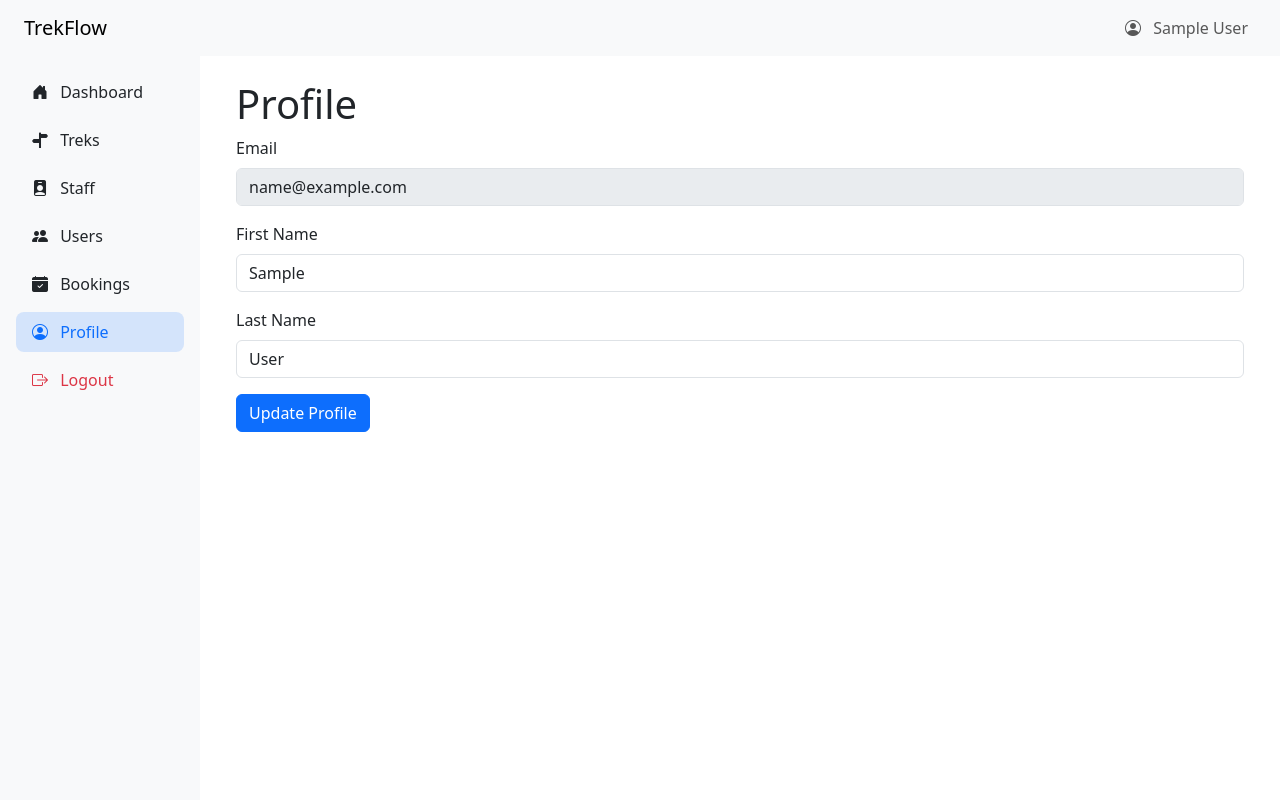
After one commit to 25f2000889/trekking-management-app, a Flask app: page /profile in a window 1280 px wide. The commit adds this page. Run offline with Flask 3, Linux system fonts and the light colour scheme; the visitor is signed in with stand-in values (Sample User, id 1); tables that the repository leaves empty hold one stand-in row (values such as "Sample post"); some libraries are stand-ins or nearby versions.

Commit message:
Add shared route and complete profile update

```diff
--- a/app.py
+++ b/app.py
@@ -6,6 +6,7 @@ from db import db
 from models.user import User
 from routes.web.auth import auth_bp
 from routes.web.admin import admin_bp
+from routes.web.shared import shared_bp
 
 
 def create_app():
@@ -24,6 +25,7 @@ def create_app():
 
     app.register_blueprint(auth_bp)
     app.register_blueprint(admin_bp)
+    app.register_blueprint(shared_bp)
 
     with app.app_context():
         db.create_all()
--- /dev/null
+++ b/routes/web/shared.py
@@ -0,0 +1,48 @@
+from flask import Blueprint, redirect, render_template, request, url_for, session, flash
+from decorators import auth_required
+from services import UserService
+
+shared_bp = Blueprint("shared", __name__, url_prefix="/")
+
+@shared_bp.route("/", methods=["GET"])
+def index():
+    return redirect(url_for("auth.login"))
+
+
+@shared_bp.route("/profile", methods=["GET", "POST"])
+@auth_required
+def profile():
+    if request.method == "POST":
+        firstName = request.form.get("first_name")
+        lastName = request.form.get("last_name")
+
+        form = {
+            "first_name": firstName,
+            "last_name": lastName
+        }
+
+        if not firstName:
+            flash("First name is required.", "danger")
+            session["form"] = form
+            session["errors"] = {"first_name": "First name is required."}
+            return redirect(url_for("shared.profile"))
+
+        if not lastName:
+            flash("Last name is required.", "danger")
+            session["form"] = form
+            session["errors"] = {"last_name": "Last name is required."}
+            return redirect(url_for("shared.profile"))
+
+        result = UserService.update_user(user_id=session['user_id'], first_name=firstName, last_name=lastName)
+
+        if result is True:
+            flash("Profile updated successfully", "success")
+            return redirect(url_for("shared.profile"))
+
+        flash("Database error: " + str(result), "danger")
+        return redirect(url_for("shared.profile"))
+
+    form = session.pop("form", {})
+    errors = session.pop("errors", {})
+
+    return render_template("shared/profile.html", tab="profile", _form=form, _errors=errors)
--- a/services/__init__.py
+++ b/services/__init__.py
@@ -1 +1,2 @@
 from . import auth_service as AuthService
+from . import user_service as UserService
--- a/templates/components/admin/sidebar.html
+++ b/templates/components/admin/sidebar.html
@@ -1,27 +1,50 @@
-<aside class="p-4 bg-light" style="width: 200px; height: calc(100vh - 56px);">
-    <div class="d-flex flex-column align-items-start gap-4">
+<aside class="p-3 bg-light" style="width: 200px; height: calc(100vh - 56px);">
+    <div class="d-flex flex-column align-items-start gap-2">
+        <div class="w-100 py-2 px-3 {% if tab == 'dashboard' %}active{% endif %}">
             <a class="nav-link" href="{{ url_for('admin.dashboard') }}">
+                <i class="bi bi-house-door-fill me-2"></i>
                 Dashboard
             </a>
+        </div>
 
-        <a class="nav-link" href="{{ url_for('admin.dashboard') }}">
+        <div class="w-100 py-2 px-3 {% if tab == 'treks' %}active{% endif %}">
+            <a class="nav-link" href="{{ url_for('admin.treks') }}">
+                <i class="bi bi-signpost-split-fill me-2"></i>
                 Treks
             </a>
+        </div>
 
-        <a class="nav-link" href="{{ url_for('admin.dashboard') }}">
+        <div class="w-100 py-2 px-3 {% if tab == 'staff' %}active{% endif %}">
+            <a class="nav-link" href="{{ url_for('admin.staff') }}">
+                <i class="bi bi-person-badge-fill me-2"></i>
                 Staff
             </a>
+        </div>
 
-        <a class="nav-link" href="{{ url_for('admin.dashboard') }}">
+        <div class="w-100 py-2 px-3 {% if tab == 'users' %}active{% endif %}">
+            <a class="nav-link" href="{{ url_for('admin.users') }}">
+                <i class="bi bi-people-fill me-2"></i>
                 Users
             </a>
+        </div>
 
-        <a class="nav-link" href="{{ url_for('admin.dashboard') }}">
+        <div class="w-100 py-2 px-3 {% if tab == 'bookings' %}active{% endif %}">
+            <a class="nav-link" href="{{ url_for('admin.bookings') }}">
+                <i class="bi bi-calendar-check-fill me-2"></i>
                 Bookings
             </a>
+        </div>
+
+        <div class="w-100 py-2 px-3 {% if tab == 'profile' %}active{% endif %}">
+            <a class="nav-link" href="{{ url_for('shared.profile') }}">
+                <i class="bi bi-person-circle me-2"></i>
+                Profile
+            </a>
+        </div>
 
         <form method="POST" action="{{ url_for('auth.logout') }}">
-            <button type="submit" class="nav-link btn btn-link p-0">
+            <button type="submit" class="nav-link btn btn-link py-2 px-3 text-danger">
+                <i class="bi bi-box-arrow-right me-2"></i>
                 Logout
             </button>
         </form>
--- /dev/null
+++ b/templates/shared/profile.html
@@ -0,0 +1,35 @@
+{% extends current_user.role.value.lower() + "/base.html" %}
+
+{% block title %}Profile{% endblock %}
+
+{% block content %}
+<div class="container">
+    <h1>Profile</h1>
+    {% include "components/shared/alerts.html" %}
+    <form method="POST" action="{{ url_for('shared.profile') }}">
+        <div class="mb-3">
+            <label for="email" class="form-label">Email</label>
+            <input type="email" class="form-control disabled" id="email" name="email" value="{{ current_user.email }}" required readonly disabled>
+        </div>
+        <div class="mb-3">
+            <label for="first_name" class="form-label">First Name</label>
+            <input type="text" class="form-control {% if _errors.get('first_name') %}is-invalid{% endif %}" id="first_name" name="first_name" value="{{ _form.get('first_name', current_user.first_name) }}" required>
+            {% if _errors.get('first_name') %}
+                <div class="invalid-feedback">
+                    {{ _errors.get('first_name') }}
+                </div>
+            {% endif %}
+        </div>
+        <div class="mb-3">
+            <label for="last_name" class="form-label">Last Name</label>
+            <input type="text" class="form-control {% if _errors.get('last_name') %}is-invalid{% endif %}" id="last_name" name="last_name" value="{{ _form.get('last_name', current_user.last_name) }}" required>
+            {% if _errors.get('last_name') %}
+                <div class="invalid-feedback">
+                    {{ _errors.get('last_name') }}
+                </div>
+            {% endif %}
+        </div>
+        <button type="submit" class="btn btn-primary">Update Profile</button>
+    </form>
+</div>
+{% endblock %}
```
Also changed, not shown: services/user_service.py (added, +21 -0 lines). Lines whose indentation alone changed are shown as unchanged.
